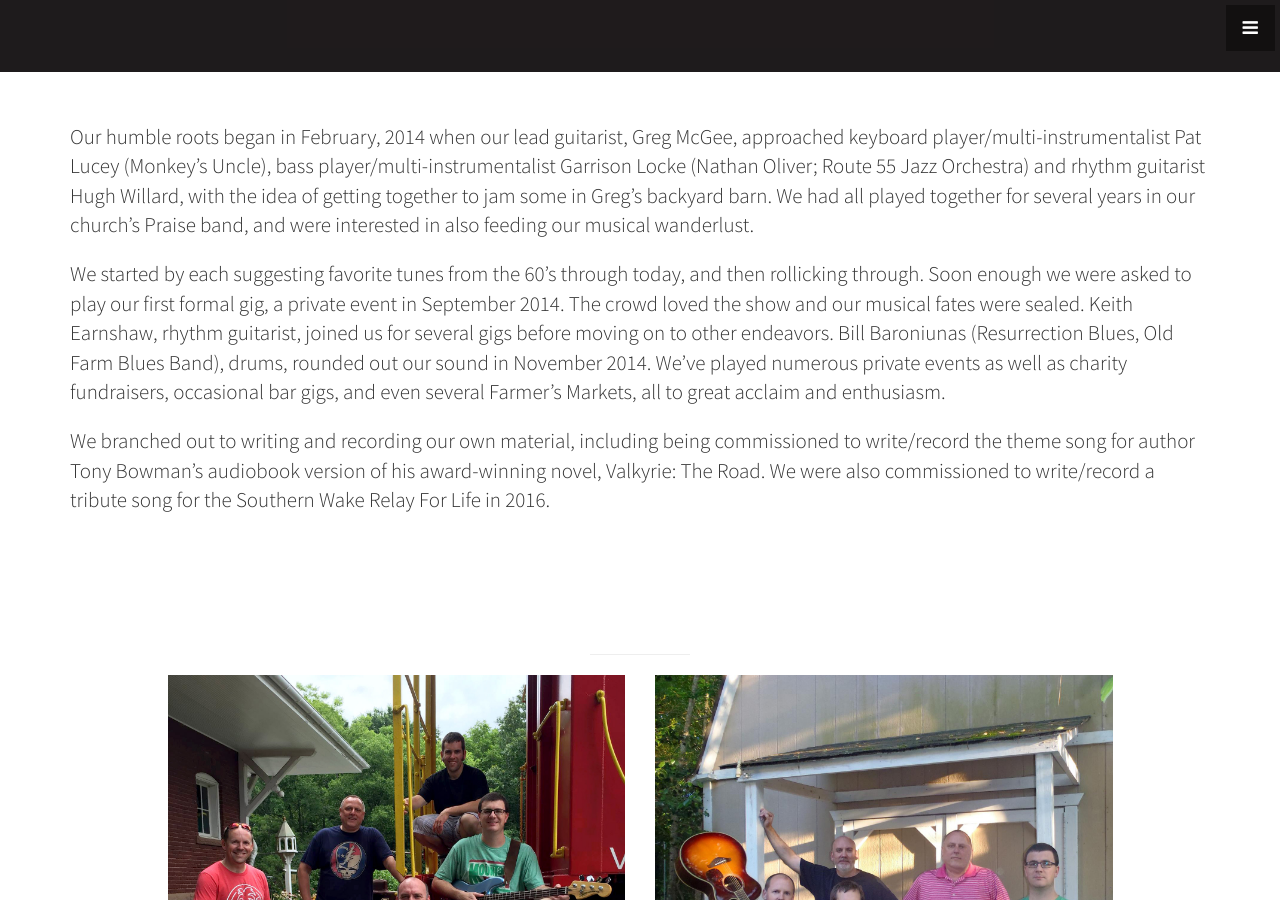
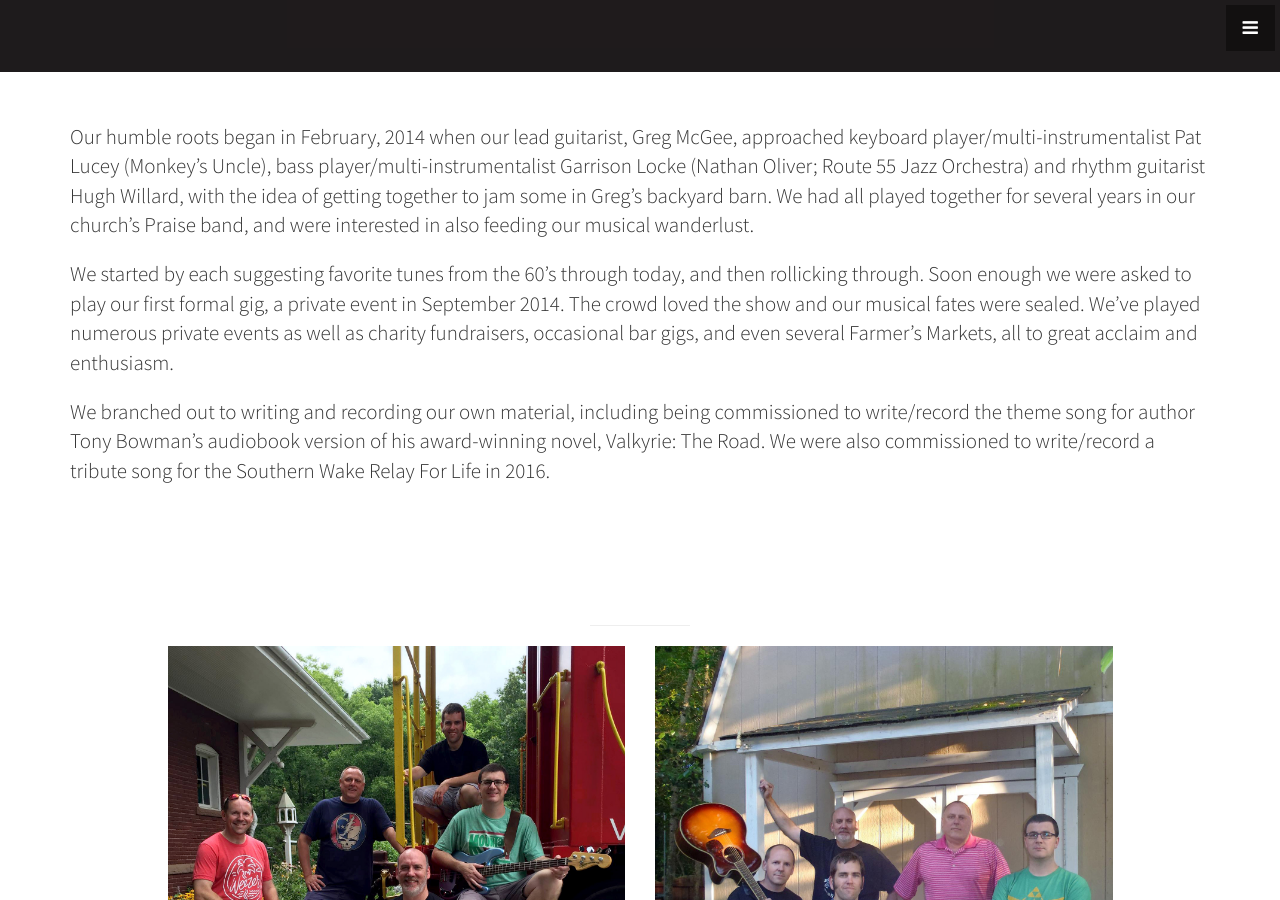
Before and after one commit to thursdaysflight/thursdaysflight.github.io, a Jekyll site: the page built from index.html, in a window 1280 px wide and 900 px high, scrolled down 1944 px. Built offline with Jekyll 4.4.1, drawn with Linux system fonts in a browser that asks for light colours.

Commit message:
Update about.html

```diff
--- a/_includes/about.html
+++ b/_includes/about.html
@@ -14,11 +14,8 @@
           We started by each suggesting favorite tunes from the 60’s through today, and then
           rollicking through. Soon enough we were asked to play our first formal gig, a
           private event in September 2014. The crowd loved the show and our musical fates
-          were sealed. Keith Earnshaw, rhythm guitarist, joined us for several gigs before
-          moving on to other endeavors. Bill Baroniunas (Resurrection Blues, Old Farm Blues Band), drums,
-          rounded out our sound in November 2014. We’ve played numerous private events as
-          well as charity fundraisers, occasional bar gigs, and even several Farmer’s Markets,
-          all to great acclaim and enthusiasm.
+          were sealed. We’ve played numerous private events as well as charity fundraisers,
+          occasional bar gigs, and even several Farmer’s Markets, all to great acclaim and enthusiasm.
         </p>
 
         <p class="lead" style="text-align: left;">
```
